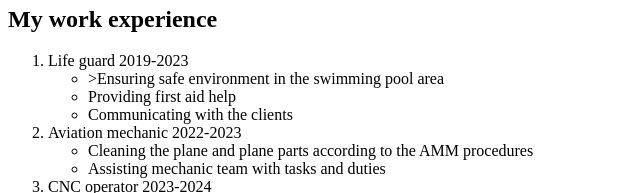
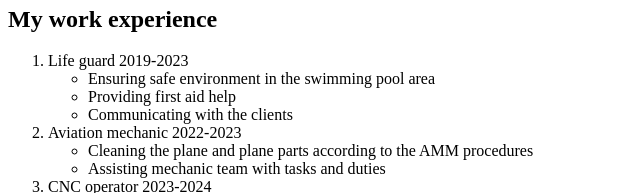
Before and after one commit to Tautviss7/My-resume, a plain HTML site: page index.html in a window 1280 px wide. Shown: the part 406-599 px from the top of the page, 0-640 px from the left. Drawn offline with Linux system fonts and the light colour scheme.

Commit message:
Add files via upload

```diff
--- a/index.html
+++ b/index.html
@@ -37,7 +37,7 @@
     <ol>
         <li>Life guard 2019-2023
             <ul>
-                <li>>Ensuring safe environment in the swimming pool area</li>
+                <li>Ensuring safe environment in the swimming pool area</li>
                 <li>Providing first aid help</li>
                 <li>Communicating with the clients</li>
             </ul>
```
